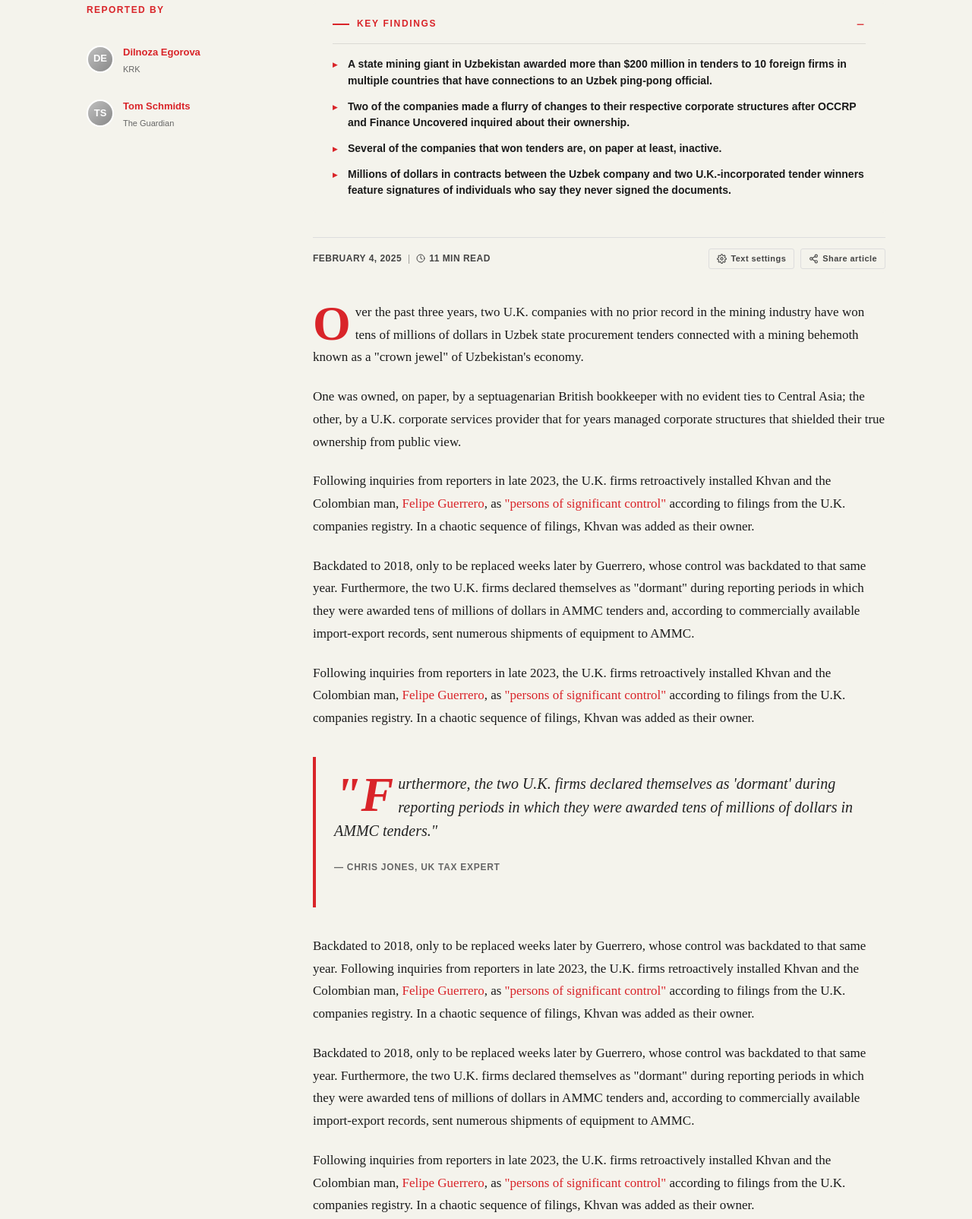
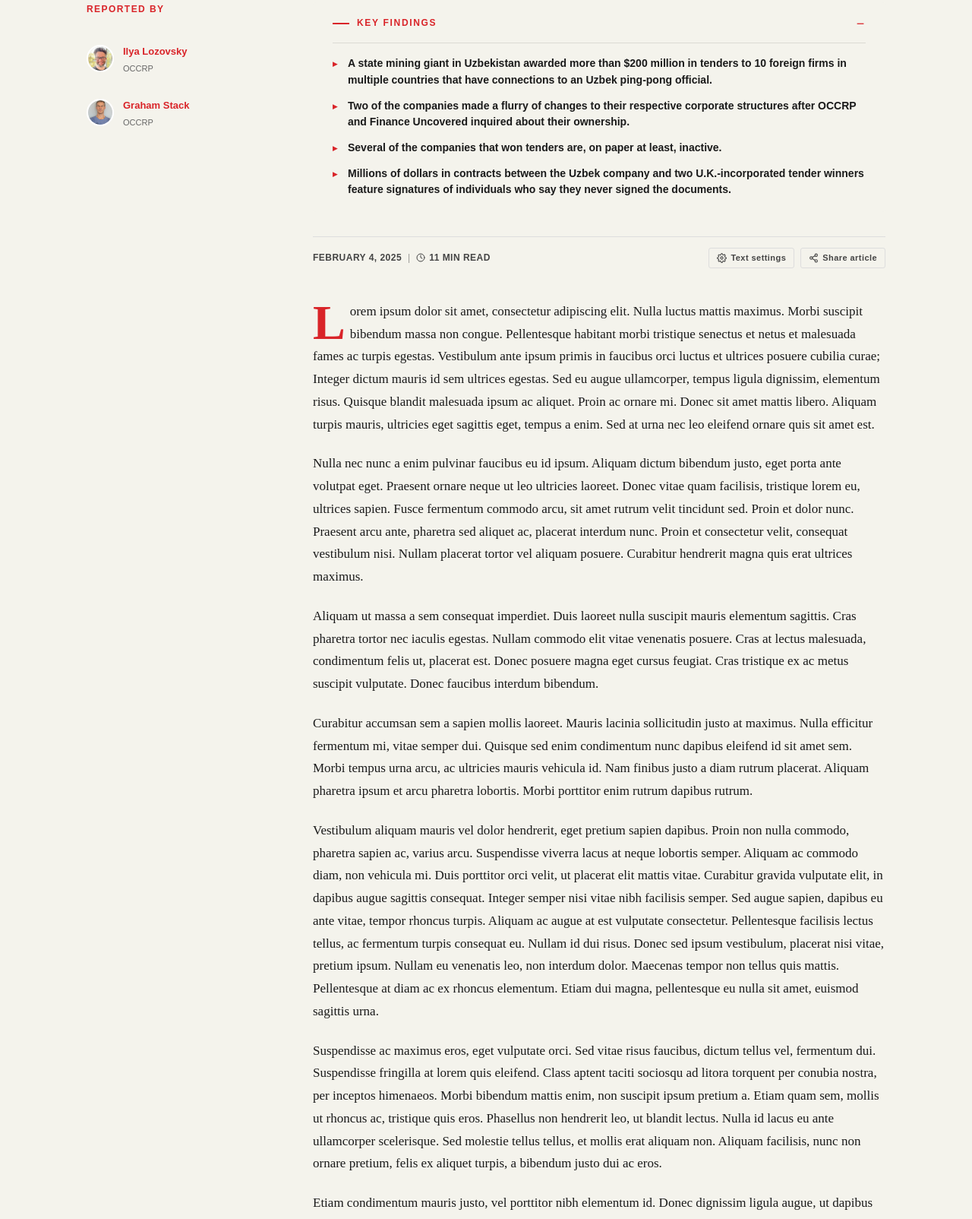
Before and after one commit to christriescoding/article-prototype, a plain HTML site: page index.html in a window 1280 px wide. Shown: the part 965-2569 px from the top of the page at 76% size. Drawn offline with Linux system fonts and the light colour scheme.

Commit message:
Add files via upload

```diff
--- a/index.html
+++ b/index.html
@@ -289,7 +289,6 @@
       font-size: 11.5px;
       color: var(--text-light);
       padding: 8px 0;
-      border-top: 1px solid var(--rule);
       margin-top: 6px;
       line-height: 1.5;
     }
@@ -580,21 +579,21 @@
 
         <div style="display:flex;align-items:center;gap:12px;margin-top:12px">
           <div class="author-avatar" style="flex-shrink:0;margin-right:0">
-            <div class="author-avatar-placeholder">DE</div>
+            <img src="ilya-lozovsky.jpg" alt="Ilya Lozovsky" style="width:100%;height:100%;object-fit:cover;border-radius:50%;" />
           </div>
           <div class="author-names" style="margin-left:0">
-            <a href="#">Dilnoza Egorova</a>
-            <span class="collab-note">KRK</span>
+            <a href="#">Ilya Lozovsky</a>
+            <span class="collab-note">OCCRP</span>
           </div>
         </div>
 
         <div style="display:flex;align-items:center;gap:12px;margin-top:10px">
           <div class="author-avatar" style="flex-shrink:0;margin-right:0">
-            <div class="author-avatar-placeholder">TS</div>
+            <img src="graham-stack.jpg" alt="Graham Stack" style="width:100%;height:100%;object-fit:cover;border-radius:50%;" />
           </div>
           <div class="author-names" style="margin-left:0">
-            <a href="#">Tom Schmidts</a>
-            <span class="collab-note">The Guardian</span>
+            <a href="#">Graham Stack</a>
+            <span class="collab-note">OCCRP</span>
           </div>
         </div>
       </div>
@@ -639,40 +638,14 @@
 
       <!-- Article body -->
       <div class="article-body">
-        <p>
-          Over the past three years, two U.K. companies with no prior record in the mining industry have won tens of millions of dollars in Uzbek state procurement tenders connected with a mining behemoth known as a "crown jewel" of Uzbekistan's economy.
-        </p>
-        <p>
-          One was owned, on paper, by a septuagenarian British bookkeeper with no evident ties to Central Asia; the other, by a U.K. corporate services provider that for years managed corporate structures that shielded their true ownership from public view.
-        </p>
-        <p>
-          Following inquiries from reporters in late 2023, the U.K. firms retroactively installed Khvan and the Colombian man, <a href="#">Felipe Guerrero</a>, as <a href="#">"persons of significant control"</a> according to filings from the U.K. companies registry. In a chaotic sequence of filings, Khvan was added as their owner.
-        </p>
-        <p>
-          Backdated to 2018, only to be replaced weeks later by Guerrero, whose control was backdated to that same year. Furthermore, the two U.K. firms declared themselves as "dormant" during reporting periods in which they were awarded tens of millions of dollars in AMMC tenders and, according to commercially available import-export records, sent numerous shipments of equipment to AMMC.
-        </p>
-        <p>
-          Following inquiries from reporters in late 2023, the U.K. firms retroactively installed Khvan and the Colombian man, <a href="#">Felipe Guerrero</a>, as <a href="#">"persons of significant control"</a> according to filings from the U.K. companies registry. In a chaotic sequence of filings, Khvan was added as their owner.
-        </p>
-
-        <!-- Pull quote -->
-        <blockquote class="pull-quote">
-          <p class="pull-quote-text">"Furthermore, the two U.K. firms declared themselves as 'dormant' during reporting periods in which they were awarded tens of millions of dollars in AMMC tenders."</p>
-          <p class="pull-quote-attr">— Chris Jones, UK Tax Expert</p>
-        </blockquote>
-
-        <p>
-          Backdated to 2018, only to be replaced weeks later by Guerrero, whose control was backdated to that same year. Following inquiries from reporters in late 2023, the U.K. firms retroactively installed Khvan and the Colombian man, <a href="#">Felipe Guerrero</a>, as <a href="#">"persons of significant control"</a> according to filings from the U.K. companies registry. In a chaotic sequence of filings, Khvan was added as their owner.
-        </p>
-        <p>
-          Backdated to 2018, only to be replaced weeks later by Guerrero, whose control was backdated to that same year. Furthermore, the two U.K. firms declared themselves as "dormant" during reporting periods in which they were awarded tens of millions of dollars in AMMC tenders and, according to commercially available import-export records, sent numerous shipments of equipment to AMMC.
-        </p>
-        <p>
-          Following inquiries from reporters in late 2023, the U.K. firms retroactively installed Khvan and the Colombian man, <a href="#">Felipe Guerrero</a>, as <a href="#">"persons of significant control"</a> according to filings from the U.K. companies registry. In a chaotic sequence of filings, Khvan was added as their owner.
-        </p>
-        <p>
-          Backdated to 2018, only to be replaced weeks later by Guerrero, whose control was backdated to that same year. Furthermore, the two U.K. firms declared themselves as "dormant" during reporting periods in which they were awarded tens of millions of dollars in AMMC tenders and, according to commercially available import-export records, sent numerous shipments of equipment to AMMC.
-        </p>
+        <p>Lorem ipsum dolor sit amet, consectetur adipiscing elit. Nulla luctus mattis maximus. Morbi suscipit bibendum massa non congue. Pellentesque habitant morbi tristique senectus et netus et malesuada fames ac turpis egestas. Vestibulum ante ipsum primis in faucibus orci luctus et ultrices posuere cubilia curae; Integer dictum mauris id sem ultrices egestas. Sed eu augue ullamcorper, tempus ligula dignissim, elementum risus. Quisque blandit malesuada ipsum ac aliquet. Proin ac ornare mi. Donec sit amet mattis libero. Aliquam turpis mauris, ultricies eget sagittis eget, tempus a enim. Sed at urna nec leo eleifend ornare quis sit amet est.</p>
+        <p>Nulla nec nunc a enim pulvinar faucibus eu id ipsum. Aliquam dictum bibendum justo, eget porta ante volutpat eget. Praesent ornare neque ut leo ultricies laoreet. Donec vitae quam facilisis, tristique lorem eu, ultrices sapien. Fusce fermentum commodo arcu, sit amet rutrum velit tincidunt sed. Proin et dolor nunc. Praesent arcu ante, pharetra sed aliquet ac, placerat interdum nunc. Proin et consectetur velit, consequat vestibulum nisi. Nullam placerat tortor vel aliquam posuere. Curabitur hendrerit magna quis erat ultrices maximus.</p>
+        <p>Aliquam ut massa a sem consequat imperdiet. Duis laoreet nulla suscipit mauris elementum sagittis. Cras pharetra tortor nec iaculis egestas. Nullam commodo elit vitae venenatis posuere. Cras at lectus malesuada, condimentum felis ut, placerat est. Donec posuere magna eget cursus feugiat. Cras tristique ex ac metus suscipit vulputate. Donec faucibus interdum bibendum.</p>
+        <p>Curabitur accumsan sem a sapien mollis laoreet. Mauris lacinia sollicitudin justo at maximus. Nulla efficitur fermentum mi, vitae semper dui. Quisque sed enim condimentum nunc dapibus eleifend id sit amet sem. Morbi tempus urna arcu, ac ultricies mauris vehicula id. Nam finibus justo a diam rutrum placerat. Aliquam pharetra ipsum et arcu pharetra lobortis. Morbi porttitor enim rutrum dapibus rutrum.</p>
+        <p>Vestibulum aliquam mauris vel dolor hendrerit, eget pretium sapien dapibus. Proin non nulla commodo, pharetra sapien ac, varius arcu. Suspendisse viverra lacus at neque lobortis semper. Aliquam ac commodo diam, non vehicula mi. Duis porttitor orci velit, ut placerat elit mattis vitae. Curabitur gravida vulputate elit, in dapibus augue sagittis consequat. Integer semper nisi vitae nibh facilisis semper. Sed augue sapien, dapibus eu ante vitae, tempor rhoncus turpis. Aliquam ac augue at est vulputate consectetur. Pellentesque facilisis lectus tellus, ac fermentum turpis consequat eu. Nullam id dui risus. Donec sed ipsum vestibulum, placerat nisi vitae, pretium ipsum. Nullam eu venenatis leo, non interdum dolor. Maecenas tempor non tellus quis mattis. Pellentesque at diam ac ex rhoncus elementum. Etiam dui magna, pellentesque eu nulla sit amet, euismod sagittis urna.</p>
+        <p>Suspendisse ac maximus eros, eget vulputate orci. Sed vitae risus faucibus, dictum tellus vel, fermentum dui. Suspendisse fringilla at lorem quis eleifend. Class aptent taciti sociosqu ad litora torquent per conubia nostra, per inceptos himenaeos. Morbi bibendum mattis enim, non suscipit ipsum pretium a. Etiam quam sem, mollis ut rhoncus ac, tristique quis eros. Phasellus non hendrerit leo, ut blandit lectus. Nulla id lacus eu ante ullamcorper scelerisque. Sed molestie tellus tellus, et mollis erat aliquam non. Aliquam facilisis, nunc non ornare pretium, felis ex aliquet turpis, a bibendum justo dui ac eros.</p>
+        <p>Etiam condimentum mauris justo, vel porttitor nibh elementum id. Donec dignissim ligula augue, ut dapibus arcu mollis ac. Nullam risus augue, volutpat ultricies euismod lobortis, facilisis ac eros. Praesent non metus ut massa finibus egestas vel vel quam. Donec finibus a odio et suscipit. Donec ornare faucibus lectus, ut blandit purus consequat ut. Curabitur est enim, condimentum quis risus sit amet, efficitur venenatis lorem. Donec tempor, felis non pulvinar blandit, ante est efficitur tortor, sit amet suscipit felis dolor eget libero. Fusce quis dui neque. Mauris molestie et mi in accumsan. Curabitur cursus hendrerit lectus, id mollis nibh porttitor et.</p>
+        <p>Etiam sit amet sem iaculis, luctus neque ac, iaculis sem. Proin hendrerit cursus magna, et pulvinar libero euismod a. Donec elementum, magna vel ultricies eleifend, sapien libero mollis nisi, eget malesuada libero purus eu neque. Fusce id imperdiet enim. Aenean dignissim, justo id venenatis eleifend, tortor leo lacinia mi, id dictum risus est a leo. Integer eleifend facilisis egestas. In lobortis et enim vitae sollicitudin. Phasellus vitae mauris lobortis, tempus quam in, aliquam sapien. Suspendisse non ultrices purus, vehicula maximus ipsum. Donec vulputate turpis ac ipsum malesuada, at iaculis nulla iaculis. Nunc ac malesuada ligula, condimentum congue erat. Quisque a tristique velit, non gravida felis. Quisque posuere est vel sem facilisis viverra.</p>
       </div>
     </main>
 
```
Also changed, not shown: graham-stack.jpg (added), ilya-lozovsky.jpg (added).
